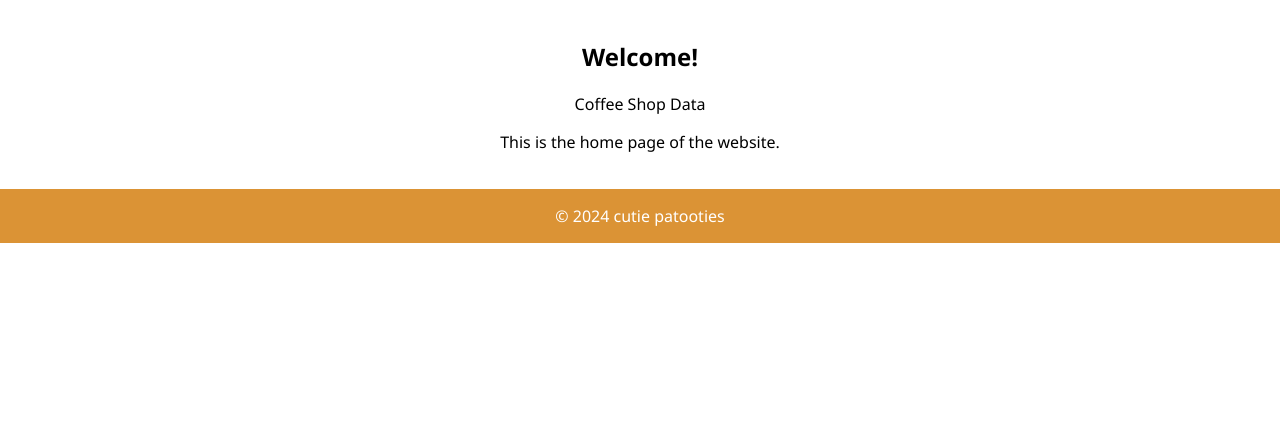
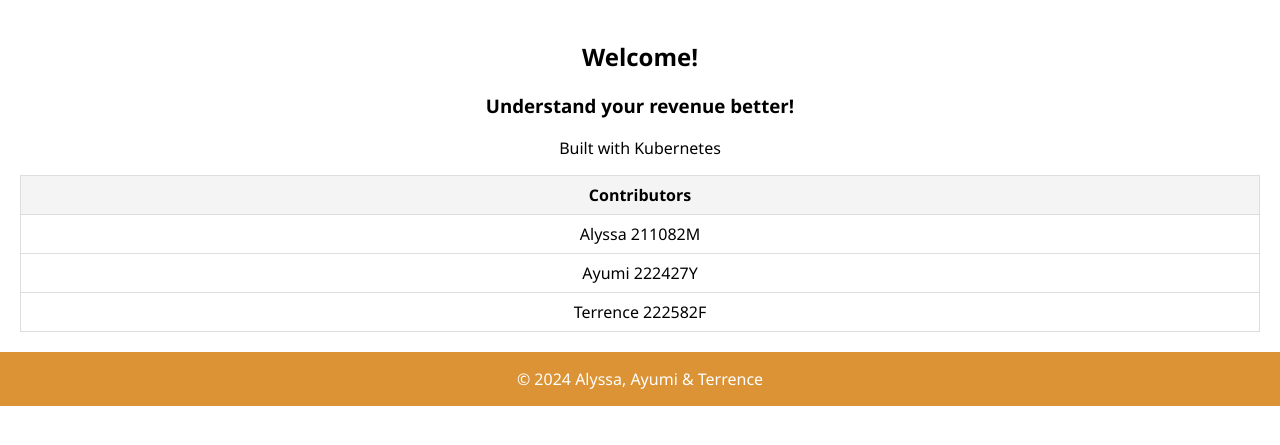
Before and after one commit to github-user-alys24/coffee_k8s_, a PHP site: page /top25rows/ in a window 1280 px wide. Shown: the part 117-562 px from the top of the page. Run offline with PHP 8.4, Linux system fonts and the light colour scheme; data that the repository does not hold is empty.

Commit message:
Update index.php

```diff
--- a/template/index.php
+++ b/template/index.php
@@ -83,25 +83,35 @@
     <main>
         <div id="home" class="page active">
             <h2>Welcome!</h2>
-            <p>Coffee Shop Data</p>
-			<p>This is the home page of the website.</p>
+            <h3>Understand your revenue better!</h3>
+			<p>Built with Kubernetes</p>
+			<table>
+				<thead>
+				    <tr><th style="text-align: center;">Contributors</th></tr>
+				</thead>
+				<tbody>
+					<tr><td style="text-align: center;">Alyssa 211082M</td></tr>
+					<tr><td style="text-align: center;">Ayumi 222427Y</td></tr>
+					<tr><td style="text-align: center;">Terrence 222582F</td></tr>
+				</tbody>
+			</table>
         </div>
        <div id="inspect" class="page">
             <h2>dataUnderstanding</h2>
             <p>Top 25 rows of raw data</p>
-			<button onclick="openDataInNewTab()">View Data</button>
+			<button onclick="window.open('http://localhost:8080/top25rows')">View Data</button>
 			<p>Revenue by Product Categories</p>
-			<button onclick="open1DataInNewTab()">View Products Data</button>
+			<button onclick="window.open('http://localhost:8080/products')">View Products Data</button>
 			<p>Graphs on total revenue by store location and product_type</p>
-			<button onclick="open1GraphInNewTab()">View Graphs</button>
+			<button onclick="window.open('http://localhost:8080/1graph')">View Graph</button>
         </div>
         <div id="preprocessing" class="page">
             <h2>preProcessing</h2>
             <p>Data from Preprocessing Service</p>
 			<p>View X and y data</p>
-			<button onclick="viewShape()">View Shape</button>
+			<button onclick="window.open('http://localhost:8082/shape')">View Shape</button>
 			<p>View Graphical Data in a new Tab</p>
-            <button onclick="openGraphInNewTab()">View Graph</button>
+			<button onclick="window.open('http://localhost:8080/graph')">View Graph</button>
 			<p> </p>
 			<h3>preProcessed data</h3>
             <table>
@@ -117,10 +127,9 @@
                     // Fetch the JSON data from the preprocessing service
                     $json_url = 'http://localhost:8080/';
                     $json = @file_get_contents($json_url);
-
                     // Check if the file_get_contents was successful
                     if ($json === FALSE) {
-                        echo "<tr><td colspan='3'>Error fetching data from $json_url</td></tr>";
+                        echo '<tr><td colspan="3" style="text-align: center;"><button onclick="window.open(\'http://localhost:8080/\')">Get preprocessed data</button></td></tr>';
                     } else {
                         // Decode the JSON data
                         $data = json_decode($json, true); // Decode as an associative array
@@ -167,7 +176,7 @@
 
                     // Check if the file_get_contents was successful
                     if ($json === FALSE) {
-                        echo "<tr><td colspan='3'>Error fetching data from $json_url</td></tr>";
+                        echo '<tr><td colspan="3" style="text-align: center;"><button onclick="window.open(\'http://localhost:8082/\')">Get model metrics</button></td></tr>';
                     } else {
                         // Decode the JSON data
                         $data = json_decode($json, true); // Decode as an associative array
@@ -194,11 +203,11 @@
 			</table>
 			<p> </p>
 			<p>Feature Importances for GBT</p>
-			<button onclick="featureImpt1()">View Feature Importances for GBT</button>
+			<button onclick="window.open('http://localhost:8082/importances_gbt')">View Feature Importances for GBT</button>
         </div>
-        <div id="prediction" class="page">
-            <h2>prediction</h2>
-            <p>View performance of the models, prints first 25 rows</p>
+        <div id="inference" class="page">
+            <h2>inference</h2>
+            <p>View prediction performance of the model, prints first 25 rows</p>
 			<h3>Gradient Boosted Trees</h3>
 			<table>
                 <thead>
@@ -216,7 +225,7 @@
 
                     // Check if the file_get_contents was successful
                     if ($json === FALSE) {
-                        echo "<tr><td colspan='3'>Error fetching data from $json_url</td></tr>";
+                        echo '<tr><td colspan="3" style="text-align: center;"><button onclick="window.open(\'http://localhost:8083/\')">Get predictions</button></td></tr>';
                     } else {
                         // Decode the JSON data
                         $data = json_decode($json, true); // Decode as an associative array
@@ -243,8 +252,8 @@
                 </tbody>
 			</table>
         </div>
-		<div id="inference" class="page">
-            <h2>inference</h2>
+		<div id="prediction" class="page">
+            <h2>prediction</h2>
 			<p>Insert Month to get Predicted Potential Overall Revenue</p>
 			<p>Predicts from June 2023 onwards (Month 6)</p>
 			<h2>Enter Month</h2>
@@ -255,7 +264,7 @@
 		</div>
     </main>
 		<footer>
-			<p>&copy; 2024 cutie patooties</p>
+			<p>&copy; 2024 Alyssa, Ayumi & Terrence</p>
 		</footer>
 	<script>
 		function showPage(pageId) {
@@ -267,34 +276,6 @@
 			const activePage = document.getElementById(pageId);
 			activePage.classList.add('active');
 		}
-
-		function openGraphInNewTab() {
-			window.open('http://localhost:8080/graph');
-		}
-
-		function openDataInNewTab() {
-			window.open('http://localhost:8080/top25rows');
-		}
-
-		function open1DataInNewTab() {
-			window.open('http://localhost:8080/products');
-		}
-
-		function open1GraphInNewTab() {
-			window.open('http://localhost:8080/1graph');
-		}
-
-		function viewShape() {
-			window.open('http://localhost:8082/shape');
-		}
-
-		function featureImpt() {
-			window.open('http://localhost:8082/importances_rf');
-		}
-
-		function featureImpt1() {
-			window.open('http://localhost:8082/importances_gbt');
-		}
 	</script>
 	</body>
 </html>
```
